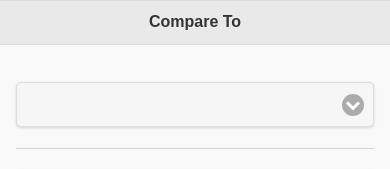
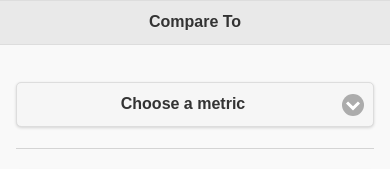
Before and after one commit to Green-Squad/CompareTo, a plain HTML site: page www/index.html in a window 390 px wide. Shown: the top 169 px of the page. Drawn offline with Linux system fonts and the light colour scheme; some packages are replaced by stand-ins of ours.

Commit message:
Add a select option

```diff
--- a/www/index.html
+++ b/www/index.html
@@ -39,7 +39,7 @@
             <form>
                 <div class="ui-field-contain">
                     <select name="comparison-type" id="comparison-type">
-
+						<option value="">Choose a metric</option>
                     </select>
                 </div>
 
```
